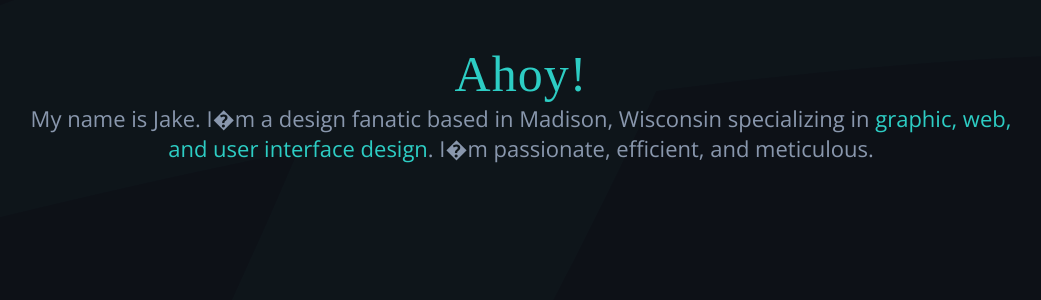
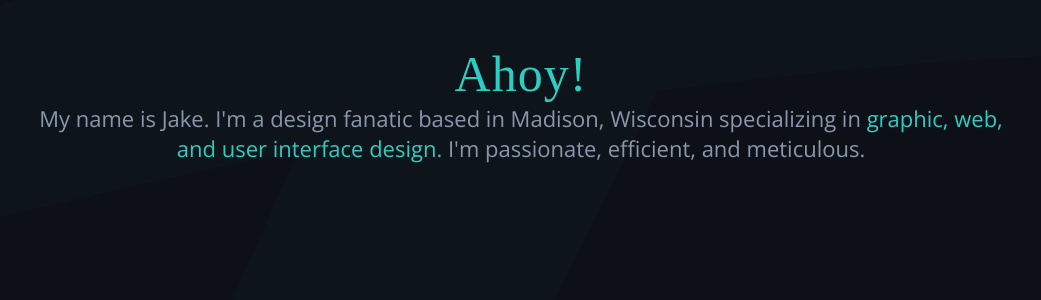
Before and after one commit to jsruesch/jsr4, a PHP site: page / in a window 1280 px wide. Shown: the part 171-471 px from the top of the page, without its empty margins (119-1160 px from the left). Run offline with PHP 8.4, Linux system fonts and the light colour scheme; some libraries are stand-ins or nearby versions; some web fonts are replaced.

Commit message:
Fix apostrophe in tagline

```diff
--- a/index.php
+++ b/index.php
@@ -5,8 +5,8 @@
 <div class="wrap center">
     <div class="welcome">
         <p class="header large">Ahoy!</p>
-        <p class="welcome_text">My name is Jake. I�m a design fanatic based in Madison, Wisconsin
-        specializing in <span class="tteal">graphic, web, and user interface design</span>. I�m passionate, efficient, and meticulous.</p>
+        <p class="welcome_text">My name is Jake. I'm a design fanatic based in Madison, Wisconsin
+        specializing in <span class="tteal">graphic, web, and user interface design</span>. I'm passionate, efficient, and meticulous.</p>
     </div>
 </div>
 
```
